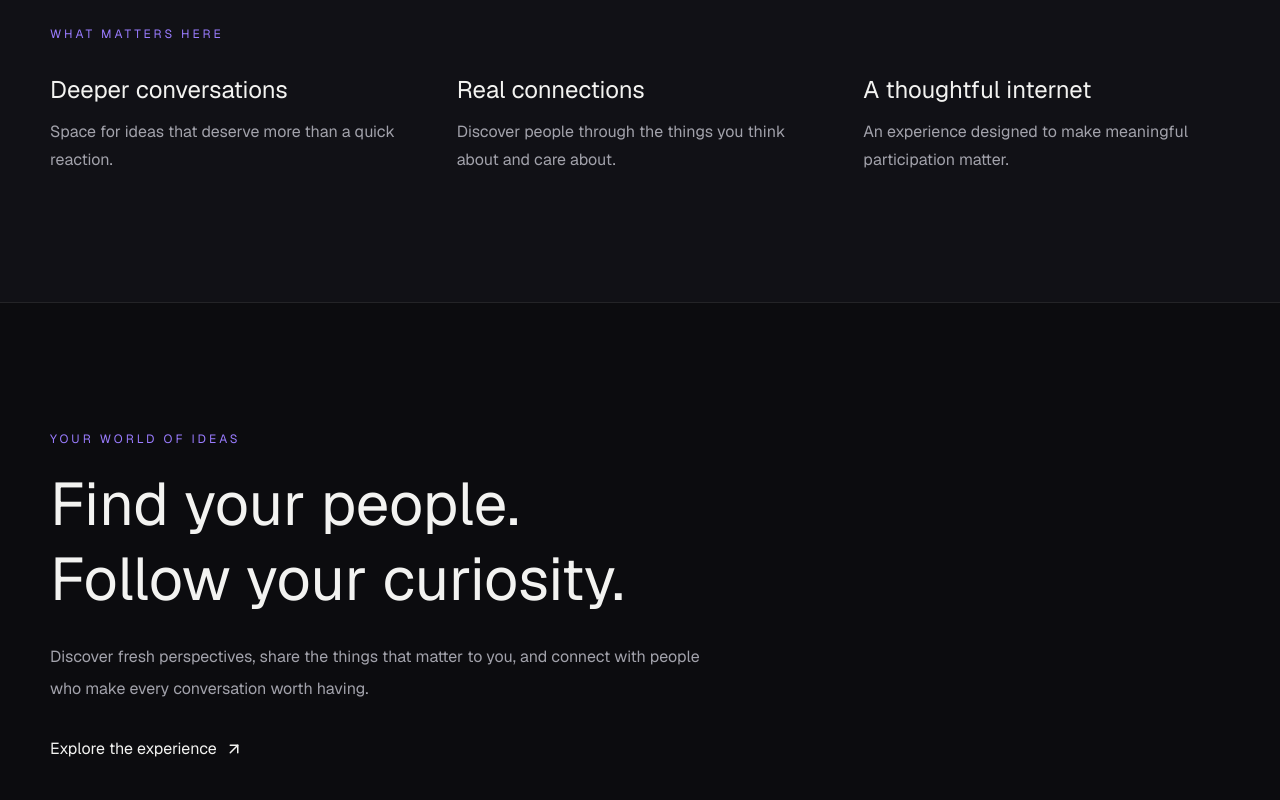
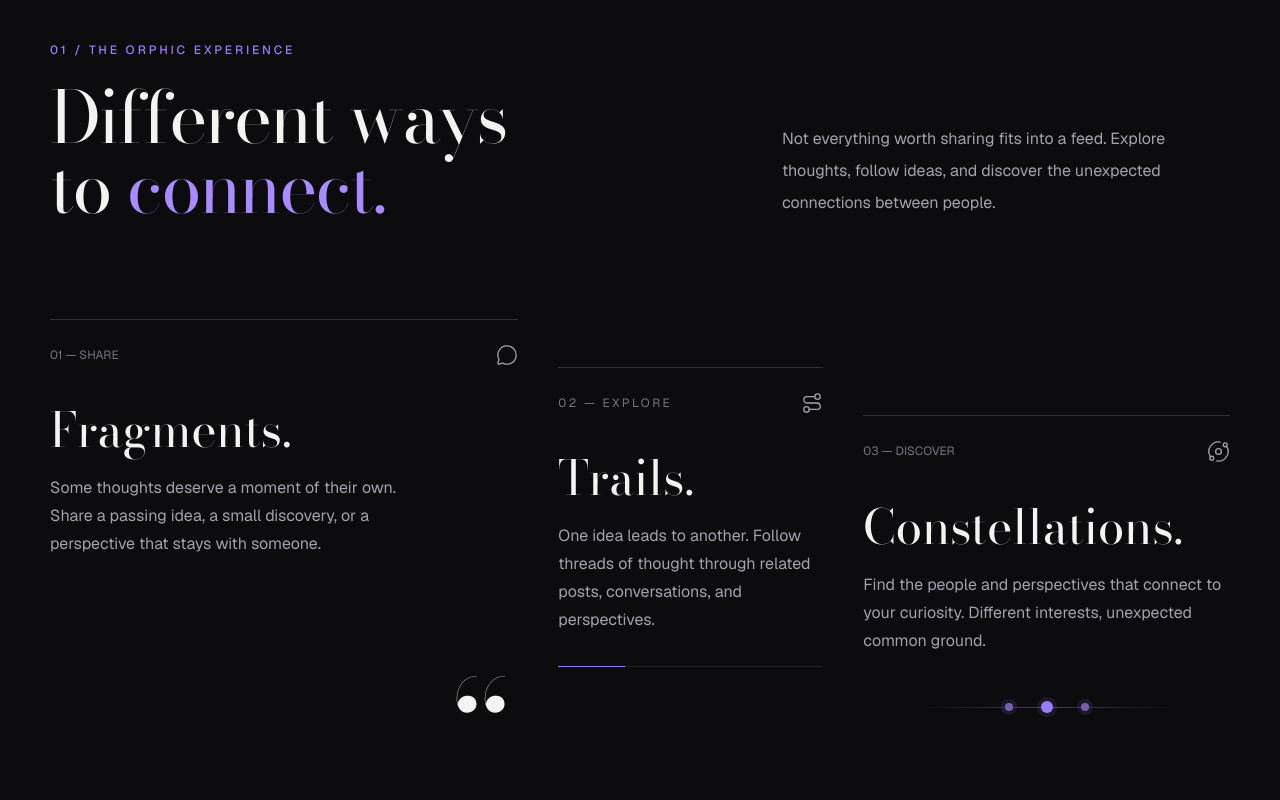
Before and after one commit to Void-0019/Orphic, a Next.js app: page / in a window 1280 px wide. Shown: the part 1380-2180 px from the top of the page. Built offline with nearby package versions, Linux system fonts and the light colour scheme.

Commit message:
feat: add feature introduction section

```diff
--- a/app/page.tsx
+++ b/app/page.tsx
@@ -1,6 +1,7 @@
 import Navbar from "@/components/Navbar";
 import Hero from "@/components/Hero";
 import { ArrowUpRight } from "lucide-react";
+import FeatureIntroduction from "@/components/FeatureIntroduction";
 
 export default function Home() {
   return (
@@ -29,48 +30,8 @@ export default function Home() {
           </div>
         </section>
 
-        {/* Features section: navbar destination */}
-        <section id="features" className="scroll-mt-8 border-t border-white/10 bg-[#111116] px-6 py-24 md:py-32">
+        <FeatureIntroduction/>
 
-          <div className="mx-auto max-w-295">
-            <p className="text-xs uppercase text-[#9a7cff] tracking-[0.25em]">
-              What matters here
-            </p>
-
-            <div className="mt-8 grid gap-10 md:grid-cols-3">
-              <div>
-                <h3 className="font-display text-[#f3f3f1] text-2xl">
-                  Deeper conversations
-                </h3>
-                <p className="mt-3 leading-7 text-[#a2a2ab]">
-                  Space for ideas that deserve more than a quick reaction.
-                </p>
-              </div>
-
-              <div>
-                <h3 className="text-[#f3f3f1] font-display text-2xl">
-                  Real connections
-                </h3>
-                <p className="mt-3 leading-7 text-[#a2a2ab]">
-                  Discover people through the things you think about
-                  and care about.
-                </p>
-              </div>
-
-              <div>
-                <h3 className="text-[#f3f3f1] font-display text-2xl">
-                  A thoughtful internet
-                </h3>
-                <p className="mt-3 leading-7 text-[#a2a2ab]">
-                  An experience designed to make meaningful
-                  participation matter.
-
-                </p>
-              </div>
-
-            </div>
-          </div>
-        </section>
 
         {/* Join section: primary CTA destination */}
         <section id="join" className="scroll-mt-8 border-t border-white/10 px-6 py-24 bg-[#0c0c0f] md:py-32">
--- /dev/null
+++ b/components/FeatureIntroduction.tsx
@@ -0,0 +1,165 @@
+import Link from "next/link";
+import { displayFont } from "@/app/fonts";
+import { MessageCircle, ArrowUpRight, Orbit, Route } from "lucide-react";
+
+const FeatureIntroduction = () => {
+  return (
+    <section id="features" className="relative overflow-hidden border-t border-white/10 bg-[#0c0c0f] px-6 py-24 sm:py-28 md:py-36">
+
+      <div className="mx-auto max-w-295">
+
+      {/* Section introduction */}
+      <div className="grid gap-8 md:grid-cols-12 md:items-end">
+        <div className="md:col-span-7">
+          <p className="text-xs font-medium uppercase tracking-[0.24em] text-[#9a7cff]">
+            01 / The Orphic experience
+          </p>
+
+          <h2 className={`${displayFont.className} mt-6 max-w-2xl text-5xl leading-[0.98] tracking-tight text-[#f3f3f1] sm:text-6xl md:text-7xl`}>
+            Different ways
+            <br />
+            to <span className="text-[#a88bff]">connect.</span>
+          </h2>
+        </div>
+
+        <p className="max-w-md pb-1 text-base leading-8 text-[#a2a2ab] md:col-span-5 md:justify-self-end">
+          Not everything worth sharing fits into a feed.
+          Explore thoughts, follow ideas, and discover the
+          unexpected connections between people.
+        </p>
+
+      </div>
+
+
+      {/* Editorial feature layout */}
+      <div className="mt-16 grid gap-x-10 gap-y-14 md:mt-24 md:grid-cols-12 md:gap-y-0">
+
+        {/* FRAGMENTS */}
+        <article className="group relative border-t border-white/15 pt-6 transition-colors duration-300 hover:border-[#9a7cff] md:col-span-5 md:pb-8">
+          <div className="flex justify-between items-center">
+            <span className="text-xs trackin-[0.2em] text-[#777580]"> 01 — SHARE </span>
+
+            <MessageCircle
+              size={22}
+              strokeWidth={1.4}
+              aria-hidden="true"
+              className="text-[#a2a2ab] transition-all duration-300 group-hover:-translate-y-1 group-hover:text-[#bba5ff]"
+            />
+          </div>
+
+          <div className="mt-10">
+            <h3 className={`${displayFont.className} text-4xl text-[#f3f3f1] transition-transform duration-300 group-hover:translate-x-1 group-hover:text-[#c4b2ff] sm:text-5xl`}>
+              Fragments.
+            </h3>
+
+            <p className="mt-5 max-w-sm text-sm leading-7 text-[#a2a2ab] sm:text-base">
+              Some thoughts deserve a moment of their own.
+              Share a passing idea, a small discovery, or
+              a perspective that stays with someone.
+            </p>
+          </div>
+
+
+          {/* Decorative quotation mark */}
+          <div aria-hidden="true" className={`${displayFont.className} pointer-events-none absolute -bottom-12 right-2 text-[9rem] leading-none border-white/2.5 transition-colors duration-300 group-hover:text-[#9a7cff]/10`}>
+            “
+          </div>
+
+        </article>
+
+
+        {/* TRAILS */}
+        <article className="group border-t border-white/15 pt-6 transition-colors duration-300 hover:border-[#9a7cff] md:col-span-3 md:mt-12 md:pb-8">
+          <div className="flex items-center justify-between">
+            <span className="text-xs tracking-[0.2em] text-[#777580]">02 — EXPLORE</span>
+
+            <Route
+              size={22}
+              strokeWidth={1.4}
+              aria-hidden="true"
+              className="text-[#a2a2ab] transition-all duration-300 group-hover:translate-x-1 group-hover:text-[#bba5ff]"
+            />
+          </div>
+
+          <div className="mt-10">
+            <h3 className={`${displayFont.className} text-4xl text-[#f3f3f1] transition-colors duration-300 group-hover:text-[#c4b2ff] sm:text-5xl`}>
+              Trails.
+            </h3>
+
+            <p className="mt-5 text-sm leading-7 text-[#a2a2ab] sm:text-base">
+              One idea leads to another. Follow threads
+              of thought through related posts,
+              conversations, and perspectives.
+            </p>
+          </div>
+
+          {/* A line that grows on hover */}
+          <div className="mt-8 h-px w-full bg-white/10">
+            <div className="h-px w-1/4 origin-left bg-[#9a7cff] transition-all duration-500 group-hover:w-full" />
+          </div>
+
+        </article>
+
+
+
+        {/* CONSTELLATIONS */}
+        <article className="group border-t border-white/15 pt-6 transition-colors duration-300 hover:border-[#9a7cff] md:col-span-4 md:mt-24 md:pb-8">
+          <div className="flex items-center justify-between">
+            <span className="text-xs trackin-[0.2em] text-[#777580]">03 — DISCOVER</span>
+
+            <Orbit
+              size={23}
+              strokeWidth={1.4}
+              aria-hidden="true"
+              className="text-[#a2a2ab] transition-all
+                  duration-500 group-hover:rotate-45
+                  group-hover:text-[#bba5ff]"
+            />
+          </div>
+
+          <div className="mt-10">
+            <h3 className={`${displayFont.className} text-4xl text-[#f3f3f1] transition-colors duration-300 group-hover:text-[#c4b2ff] sm:text-5xl`}>
+              Constellations.
+            </h3>
+
+            <p className="mt-5 max-w-sm text-sm leading-7 text-[#a2a2ab] sm:text-base">
+              Find the people and perspectives that
+              connect to your curiosity. Different
+              interests, unexpected common ground.
+            </p>
+          </div>
+
+          {/* Connected points */}
+          <div aria-hidden="true" className="relative mt-8 flex h-10 items-center justify-center gap-7">
+            <span className="absolute left-[15%] right-[15%] top-1/2 h-px bg-linear-to-r from-transparent via-[#9a7cff]/40 to-transparent"/>
+            <span className="relative size-2 rounded-full bg-[#7660ae] ring-4 ring-[#9a7cff]/10 transition-all duration-300 group-hover:scale-150 group-hover:bg-[#c4b2ff]"/>
+            <span className="relative size-3 rounded-full bg-[#9a7cff] ring-4 ring-[#9a7cff]/10 transition-transform duration-300 group-hover:scale-125"/>
+            <span className="relative size-2 rounded-full bg-[#7660ae] ring-4 ring-[#9a7cff]/10 transition-all duration-300 group-hover:scale-150 group-hover:bg-[#c4b2ff]"/>
+          </div>
+
+        </article>
+      </div>
+
+          {/* Closing link */}
+          <div className="mt-16 border-t border-white/10 pt-6 md:mt-20">
+          <Link href="#join" className="group inline-flex items-center gap-3 text-sm text-[#c4b2ff] transition-colors hover:text-white">
+          Find your place in the conversation
+
+          <ArrowUpRight
+              size={17}
+              aria-hidden="true"
+              className="transition-transform
+                group-hover:translate-x-1
+                group-hover:-translate-y-1"
+            />
+
+          </Link>
+
+          </div>
+      </div>
+
+    </section>
+  )
+}
+
+export default FeatureIntroduction;
```
